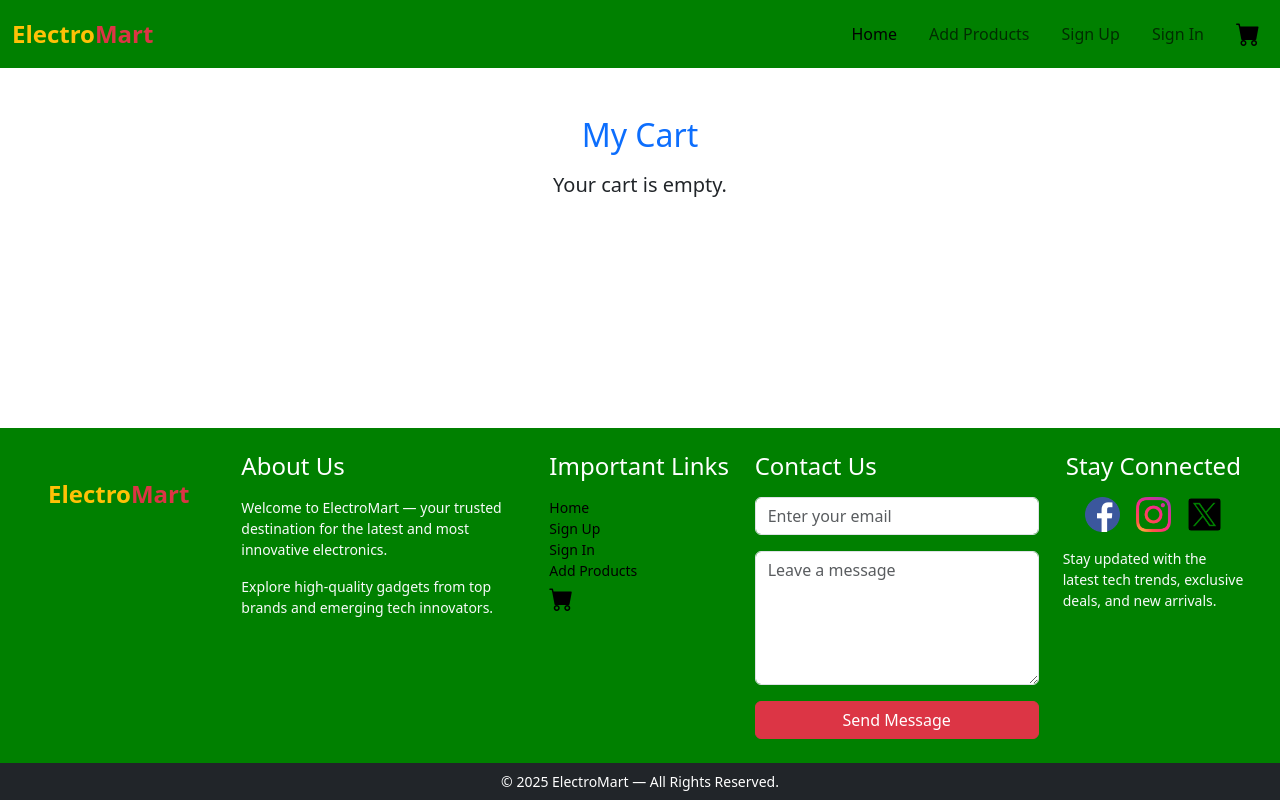
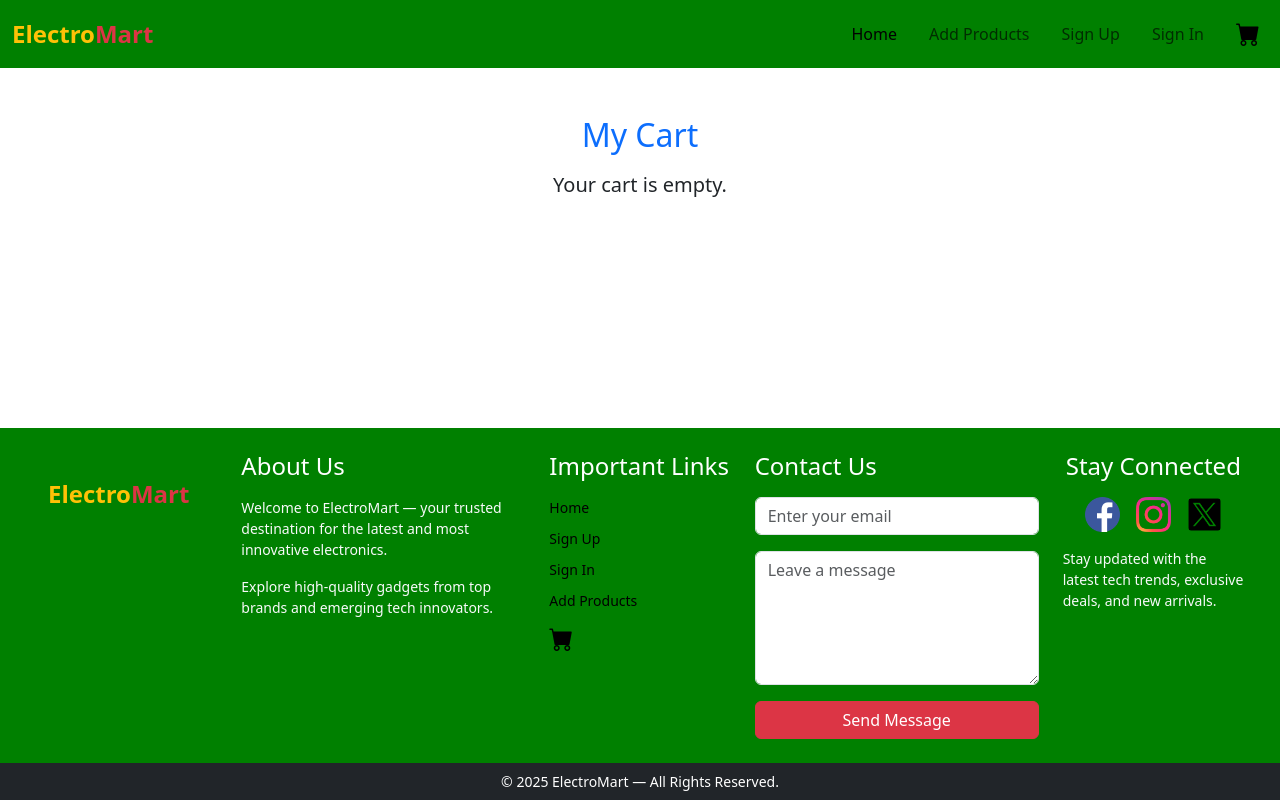
Before and after one commit to DOREEN3/electronics-master, a React (Create React App) app: page /cart in a window 1280 px wide. Built offline with nearby package versions, Linux system fonts and the light colour scheme.

Commit message:
Update index.css

```diff
--- a/src/index.css
+++ b/src/index.css
@@ -97,7 +97,7 @@ footer {
   bottom: 0;
   width: 100%;
 }
-footer a:hover {
+.footer-section a:hover {
   color: yellow !important;
   transform:scale(1.05) translateY(-2px);
 }
@@ -109,6 +109,10 @@ footer img {
 footer img:hover {
   transform: scale(1.2);
 }
+.footer-links li {
+  margin-bottom: 10px;
+}
+
 
 .signup-form {
   width: 100%;
```
